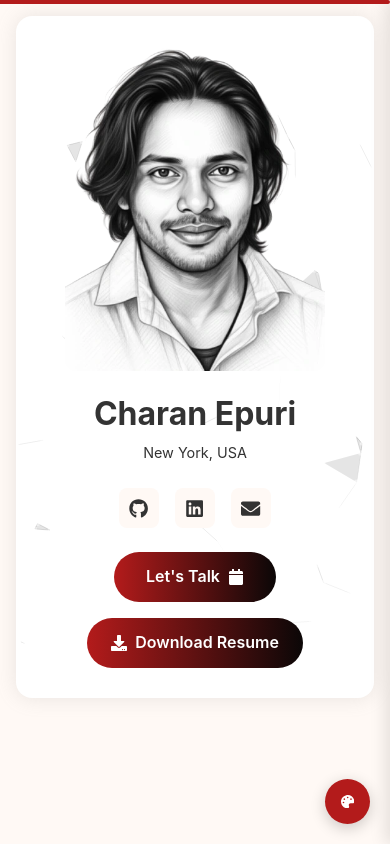
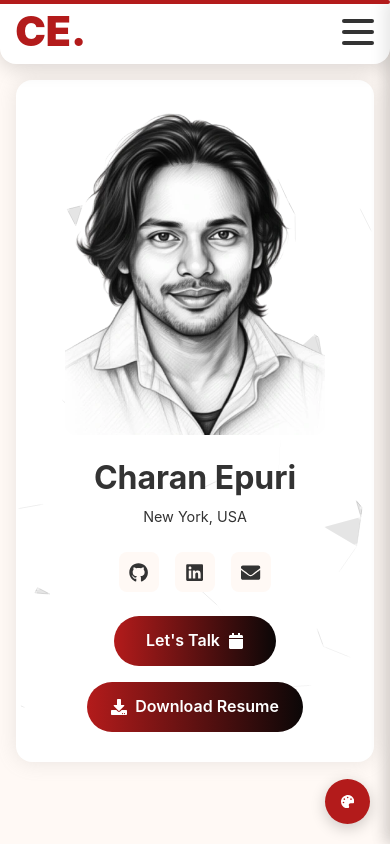
Before and after one commit to 245charan/charan-epuri.dev, a React (Vite) app: page / in a window 390 px wide. Built offline with nearby package versions, Linux system fonts and the light colour scheme.

Commit message:
Tablet & Mobile Layout Fix

```diff
--- a/src/components/layout/Layout.jsx
+++ b/src/components/layout/Layout.jsx
@@ -81,7 +81,7 @@ const DesktopNavbarContainer = styled.div`
 
 const Layout = ({ children }) => {
 	const [isMobile, setIsMobile] = useState(
-		window.innerWidth < breakpoints.md
+		window.innerWidth < parseInt(breakpoints.lg)
 	);
 
 	const isProjectDetailPage =
@@ -92,7 +92,7 @@ const Layout = ({ children }) => {
 
 	useEffect(() => {
 		const handleResize = () => {
-			setIsMobile(window.innerWidth < breakpoints.md);
+			setIsMobile(window.innerWidth < parseInt(breakpoints.lg));
 		};
 		handleResize()
 		window.addEventListener('resize', handleResize);
```
Also changed, not shown: 6 other files (tests, documents, lock files or other folders).
